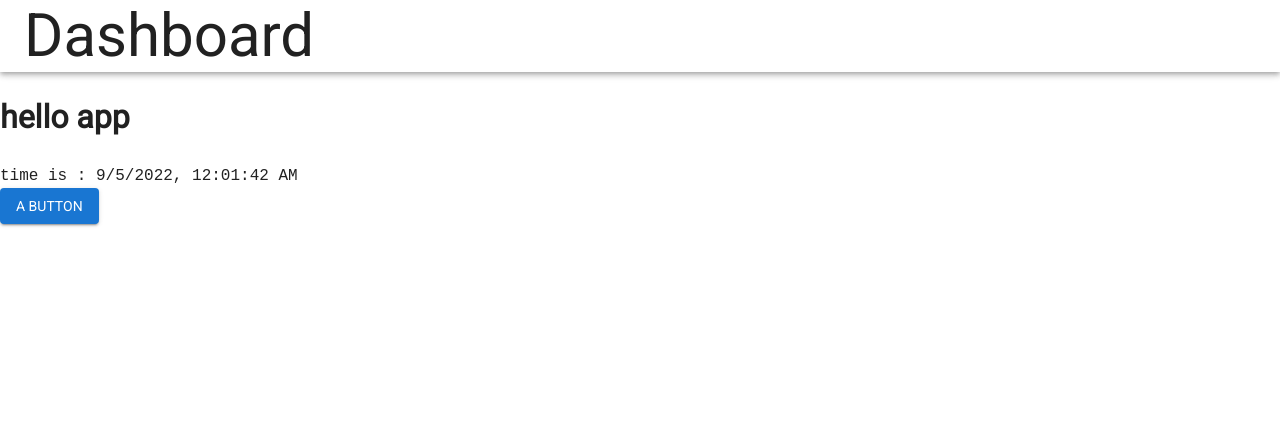
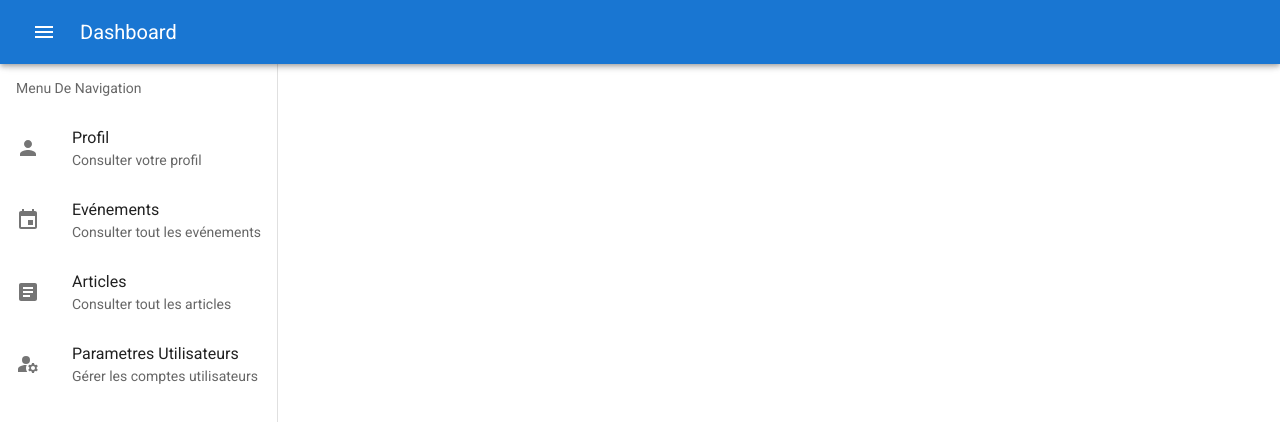
Before and after one commit to HL-Abdallah/project-b, a React (Create React App) app: page / in a window 1280 px wide. Shown: the top 422 px of the page. Built offline with nearby package versions, Linux system fonts and the light colour scheme.

Commit message:
started on react router, created temp side menu.

```diff
--- a/package.json
+++ b/package.json
@@ -6,9 +6,11 @@
     "@emotion/react": "^11.10.4",
     "@emotion/styled": "^11.10.4",
     "@fontsource/roboto": "^4.5.8",
+    "@mui/icons-material": "^5.10.3",
     "@mui/material": "^5.10.3",
     "react": "^18.2.0",
     "react-dom": "^18.2.0",
+    "react-router-dom": "^6.3.0",
     "react-scripts": "5.0.1"
   },
   "scripts": {
--- a/src/App.js
+++ b/src/App.js
@@ -1,23 +1,14 @@
-import CssBaseline from '@mui/material/CssBaseline';
-import { AppBar, Button, ThemeProvider, Toolbar, Typography } from '@mui/material';
-import { lightTheme } from './styles/myTheme';
+import { Routes, Route } from 'react-router-dom';
+import PrimaryLayout from './components/PrimaryLayout'
 
 function App() {
   return (
-    <ThemeProvider theme={lightTheme}>
-      <CssBaseline />
-      <AppBar position="static" color="transparent">
-        <Toolbar>
-          <Typography variant="h2" sx={{ textDecorationThickness: "bold" }}>
-            Dashboard
-          </Typography>
-        </Toolbar>
-      </AppBar>
-      <h1>hello app</h1>
-      <code>time is : {new Date().toLocaleString()}</code>
-      <br />
-      <Button variant="contained">a Button</Button>
-    </ThemeProvider>
+    <>
+      <PrimaryLayout />
+      <Routes>
+        <Route path='/' element={null} />
+      </Routes>
+    </>
   );
 }
 
--- /dev/null
+++ b/src/components/PrimaryLayout.js
@@ -0,0 +1,86 @@
+import React from 'react'
+import AppBar from '@mui/material/AppBar'
+import Toolbar from '@mui/material/Toolbar'
+import IconButton from '@mui/material/IconButton'
+import Typography from '@mui/material/Typography'
+import { Drawer, ListSubheader, List, ListItem, ListItemButton, ListItemText, ListItemIcon } from '@mui/material'
+import PersonIcon from '@mui/icons-material/Person';
+import EventIcon from '@mui/icons-material/Event';
+import ArticleIcon from '@mui/icons-material/Article';
+import ManageAccountsIcon from '@mui/icons-material/ManageAccounts';
+import MenuIcon from '@mui/icons-material/Menu';
+import { useState } from 'react'
+
+const PrimaryLayout = () => {
+
+    const [menuOpen, setMenuOpen] = useState(true);
+
+    function handleMenuBtn() {
+        setMenuOpen(!menuOpen);
+    }
+
+    return (
+        <>
+            <AppBar position="fixed" color="primary" sx={{ zIndex: (theme) => theme.zIndex.drawer + 1 }}>
+                <Toolbar id="toolbar-appbar" sx={{ gap: 2 }}>
+                    <IconButton aria-label="menu" color="inherit" onClick={() => handleMenuBtn()}>
+                        <MenuIcon />
+                    </IconButton>
+                    <Typography variant="h6">
+                        Dashboard
+                    </Typography>
+                </Toolbar>
+            </AppBar>
+            <Drawer
+                variant="persistent"
+                anchor="left"
+                open={menuOpen}
+                onClose={() => { console.log("drawer closing ..") }}
+            >
+                <Toolbar id="toolbar-drawer" />
+                <List
+                    subheader={
+                        <ListSubheader component="div" id="nested-list-subheader">
+                            Menu De Navigation
+                        </ListSubheader>
+                    }
+                >
+                    <ListItem disablePadding>
+                        <ListItemButton>
+                            <ListItemIcon>
+                                <PersonIcon />
+                            </ListItemIcon>
+                            <ListItemText primary="Profil" secondary="Consulter votre profil" />
+                        </ListItemButton>
+                    </ListItem>
+                    <ListItem disablePadding>
+                        <ListItemButton>
+                            <ListItemIcon>
+                                <EventIcon />
+                            </ListItemIcon>
+                            <ListItemText primary="Evénements" secondary="Consulter tout les evénements" />
+                        </ListItemButton>
+                    </ListItem>
+                    <ListItem disablePadding>
+                        <ListItemButton>
+                            <ListItemIcon>
+                                <ArticleIcon />
+                            </ListItemIcon>
+                            <ListItemText primary="Articles" secondary="Consulter tout les articles" />
+                        </ListItemButton>
+                    </ListItem>
+                    <ListItem disablePadding>
+                        <ListItemButton>
+                            <ListItemIcon>
+                                <ManageAccountsIcon />
+                            </ListItemIcon>
+                            <ListItemText primary="Parametres Utilisateurs" secondary="Gérer les comptes utilisateurs" />
+                        </ListItemButton>
+                    </ListItem>
+                </List>
+            </Drawer>
+        </>
+    )
+}
+
+export default PrimaryLayout
--- a/src/index.js
+++ b/src/index.js
@@ -1,10 +1,19 @@
 import React from 'react';
 import ReactDOM from 'react-dom/client';
 import App from './App';
+import CssBaseline from '@mui/material/CssBaseline';
+import { ThemeProvider } from '@mui/material'
+import { lightTheme } from './styles/myTheme';
+import { BrowserRouter } from 'react-router-dom';
 
 const root = ReactDOM.createRoot(document.getElementById('root'));
 root.render(
   <React.StrictMode>
-    <App />
+    <ThemeProvider theme={lightTheme}>
+      <CssBaseline />
+      <BrowserRouter>
+        <App />
+      </BrowserRouter>
+    </ThemeProvider>
   </React.StrictMode>
 );
```
Also changed, not shown: src/routes/article.js (added, +9 -0 lines), src/routes/evenement.js (added, +9 -0 lines), src/routes/profil.js (added, +9 -0 lines), 2 other files (tests, documents, lock files or other folders).
